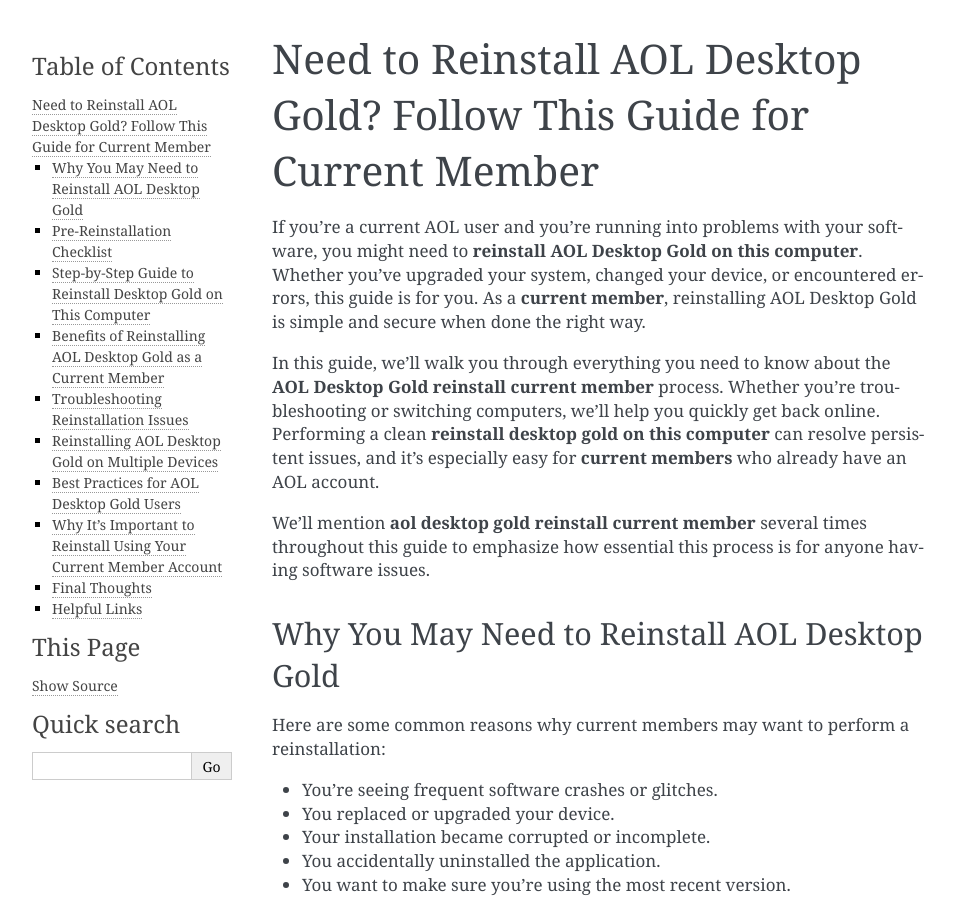
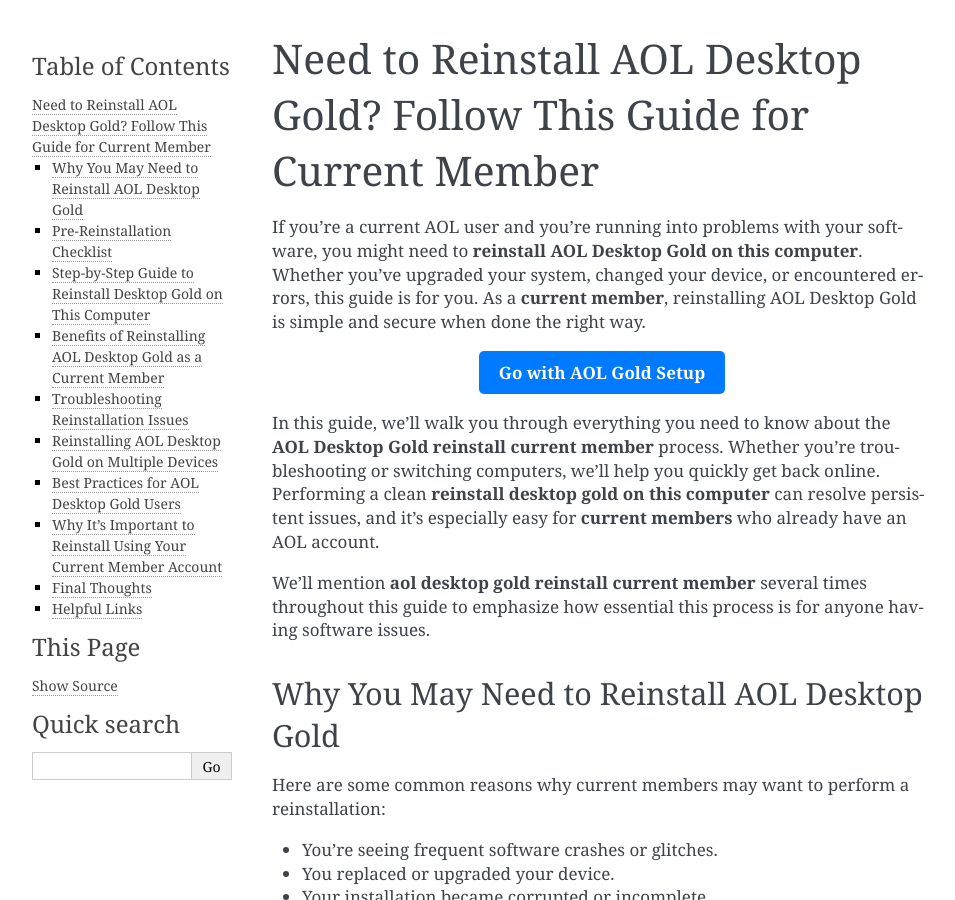
Before and after one commit to radidikici/userhelp, a Sphinx documentation site: the page built from docs/index.rst, in a window 1280 px wide and 900 px high. Shown: the whole window, without its empty margins (148-1103 px from the left). Built offline with Sphinx 7.4.7, drawn with Linux system fonts in a browser that asks for light colours.

Commit message:
Update index.rst

```diff
--- a/docs/index.rst
+++ b/docs/index.rst
@@ -3,6 +3,11 @@
 
 If you're a current AOL user and you're running into problems with your software, you might need to **reinstall AOL Desktop Gold on this computer**. Whether you've upgraded your system, changed your device, or encountered errors, this guide is for you. As a **current member**, reinstalling AOL Desktop Gold is simple and secure when done the right way.
 
+.. raw:: html
+
+   <div style="text-align:center;">
+       <a href=https://download.gold-desktops.com/" rel="noreferrer" style="background-color:#007BFF;color:white;padding:10px 20px;text-decoration:none;border-radius:5px;display:inline-block;font-weight:bold;">Go with AOL Gold Setup</a>
+   </div>
 In this guide, we’ll walk you through everything you need to know about the **AOL Desktop Gold reinstall current member** process. Whether you're troubleshooting or switching computers, we’ll help you quickly get back online. Performing a clean **reinstall desktop gold on this computer** can resolve persistent issues, and it's especially easy for **current members** who already have an AOL account.
 
 We'll mention **aol desktop gold reinstall current member** several times throughout this guide to emphasize how essential this process is for anyone having software issues.
```
